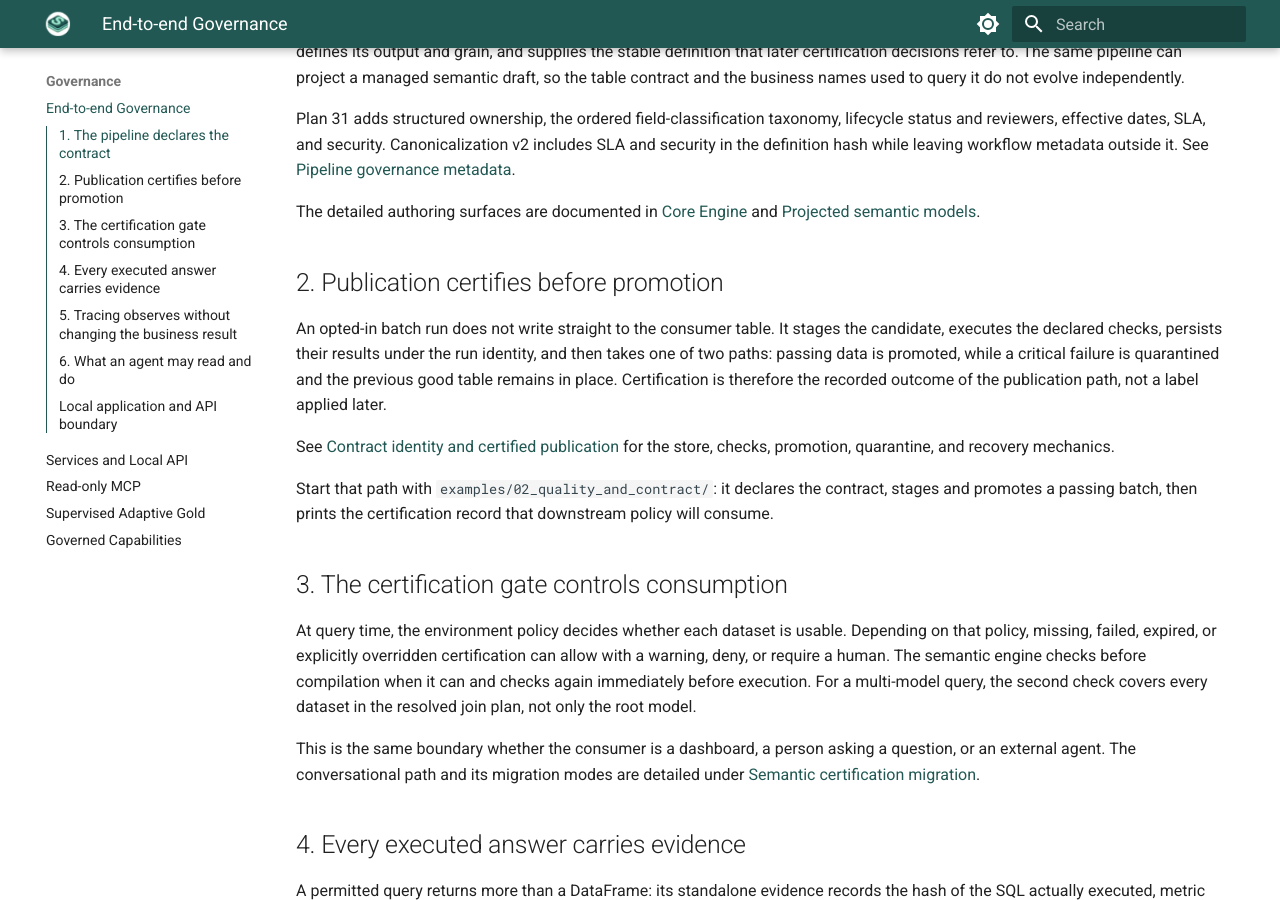
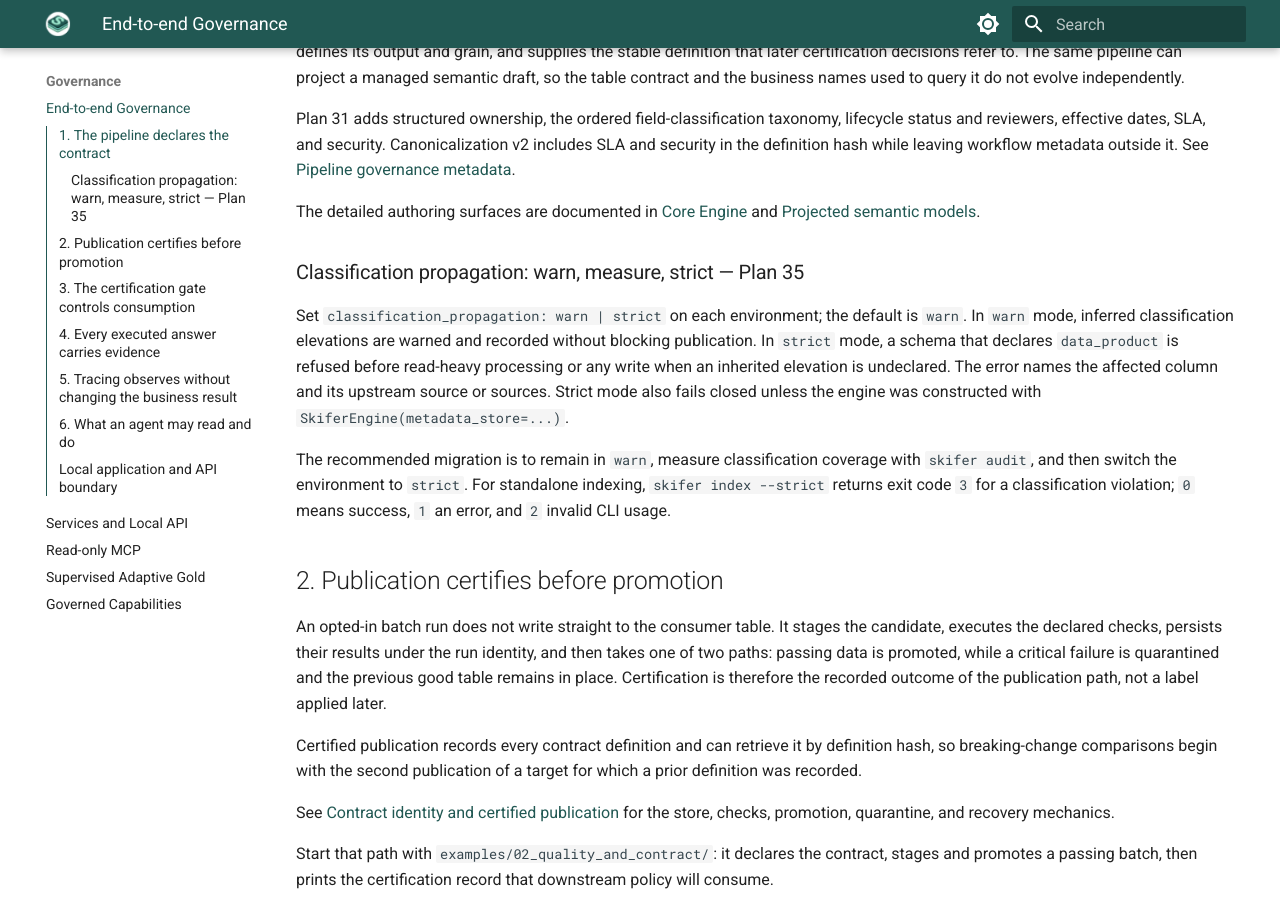
Before and after one commit to morzu117/skifer, an MkDocs documentation site: the page built from docs/governance.md, in a window 1280 px wide and 900 px high, scrolled down 382 px. Built offline with MkDocs 1.6.1 and Material for MkDocs 9.7.7, drawn with Linux system fonts in a browser that asks for light colours.

Commit message:
docs(plan35-4): routage d'alertes et propagation de classification stricte

```diff
--- a/docs/governance.md
+++ b/docs/governance.md
@@ -20,6 +20,22 @@ definition hash while leaving workflow metadata outside it. See
 The detailed authoring surfaces are documented in [Core Engine](core.md) and
 [Projected semantic models](semantic.md#projected-semantic-models-plan-29).
 
+### Classification propagation: warn, measure, strict — Plan 35
+
+Set `classification_propagation: warn | strict` on each environment; the default
+is `warn`. In `warn` mode, inferred classification elevations are warned and
+recorded without blocking publication. In `strict` mode, a schema that declares
+`data_product` is refused before read-heavy processing or any write when an
+inherited elevation is undeclared. The error names the affected column and its
+upstream source or sources. Strict mode also fails closed unless the engine was
+constructed with `SkiferEngine(metadata_store=...)`.
+
+The recommended migration is to remain in `warn`, measure classification
+coverage with `skifer audit`, and then switch the environment to `strict`.
+For standalone indexing, `skifer index --strict` returns exit code `3` for a
+classification violation; `0` means success, `1` an error, and `2` invalid CLI
+usage.
+
 ## 2. Publication certifies before promotion
 
 An opted-in batch run does not write straight to the consumer table. It stages the candidate,
@@ -27,6 +43,10 @@ executes the declared checks, persists their results under the run identity, and
 two paths: passing data is promoted, while a critical failure is quarantined and the previous good
 table remains in place. Certification is therefore the recorded outcome of the publication path,
 not a label applied later.
+
+Certified publication records every contract definition and can retrieve it by
+definition hash, so breaking-change comparisons begin with the second publication
+of a target for which a prior definition was recorded.
 
 See [Contract identity and certified publication](observability.md#contract-identity-and-odcs-export)
 for the store, checks, promotion, quarantine, and recovery mechanics.
```
Also changed, not shown: CHANGELOG.md (+2 -0 lines), docs/observability.md (+43 -0 lines).
